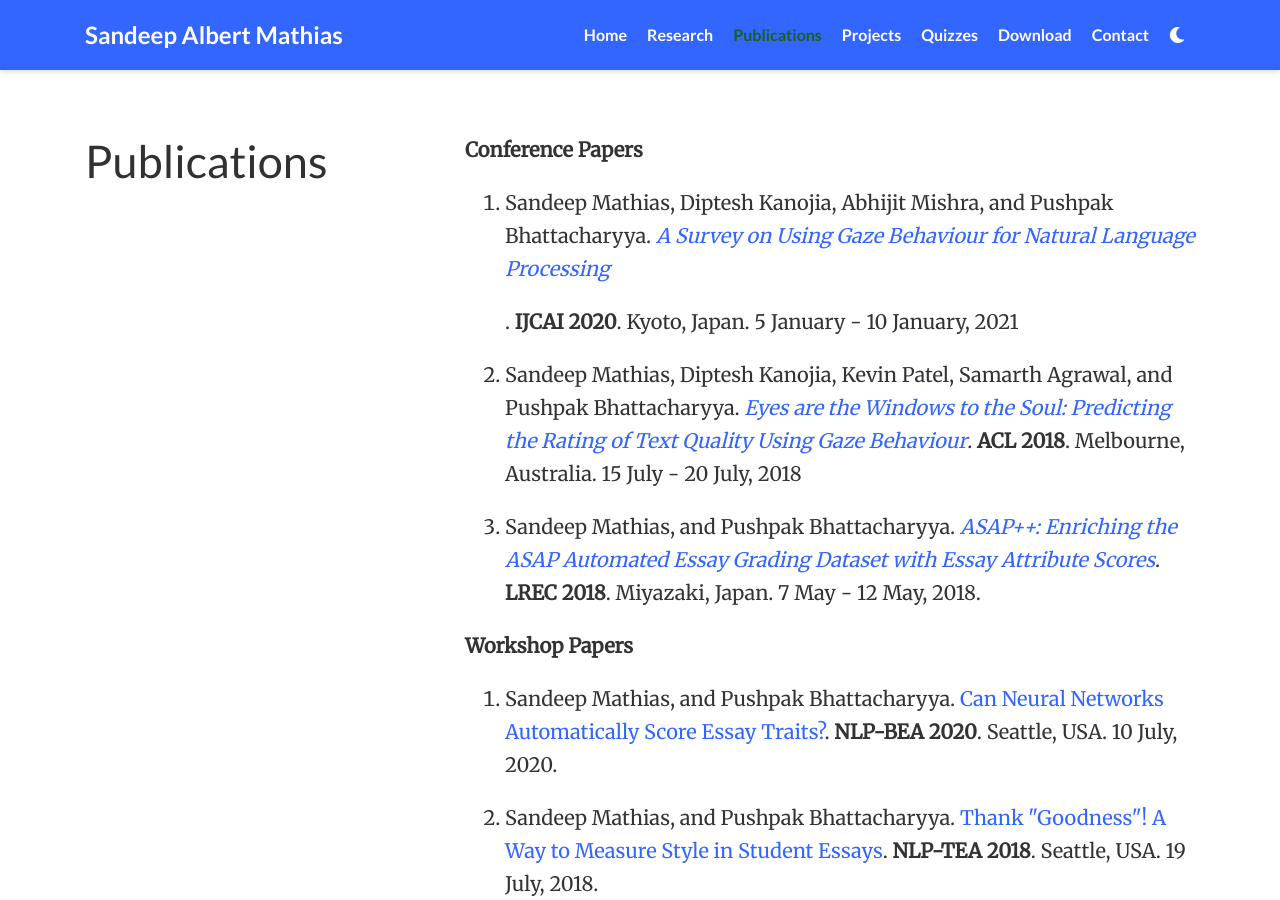
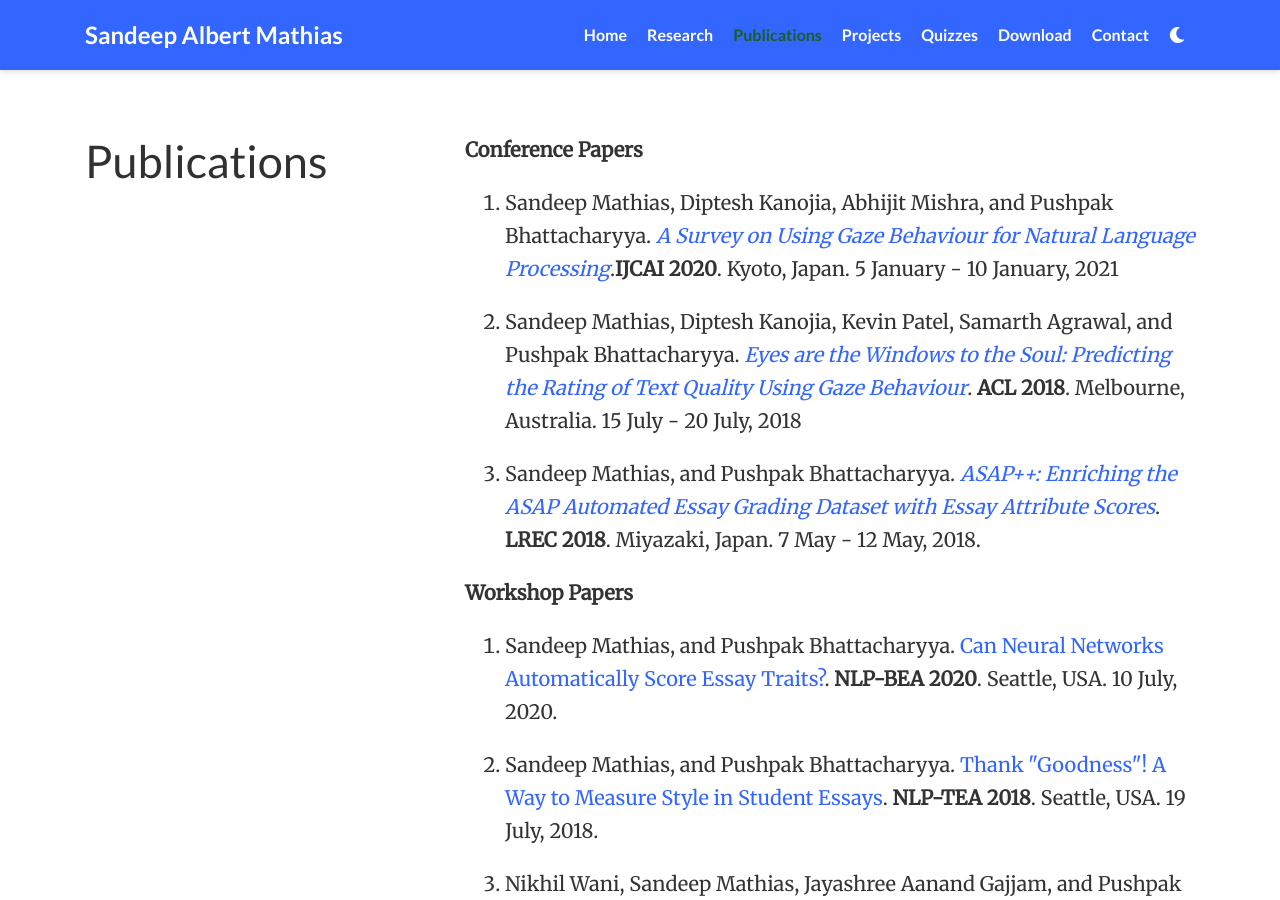
Before and after one commit to lwsam/lwsam.github.io, a Jekyll site: the page index.html, which Jekyll copies as it is, in a window 1280 px wide and 900 px high, scrolled down 1299 px. Built offline with Jekyll 4.4.1, drawn with Linux system fonts in a browser that asks for light colours; nearby versions of some CDN libraries; Markdown is read by kramdown in place of the engine named in the settings; a style sheet for code colours, icons or effects is not loaded.

```diff
--- a/index.html
+++ b/index.html
@@ -224,7 +224,7 @@
 <p><strong>Conference Papers</strong></p>
 <ol start="1">
 <li>
-	<p>Sandeep Mathias, Diptesh Kanojia, Abhijit Mishra, and Pushpak Bhattacharyya. <a href="papers/ijcai20-gaze-survey.pdf"><em>A Survey on Using Gaze Behaviour for Natural Language Processing</em></a></p>. <strong>IJCAI 2020</strong>. Kyoto, Japan. 5 January - 10 January, 2021</p>
+	<p>Sandeep Mathias, Diptesh Kanojia, Abhijit Mishra, and Pushpak Bhattacharyya. <a href="papers/ijcai20-gaze-survey.pdf"><em>A Survey on Using Gaze Behaviour for Natural Language Processing</em></a>.<strong>IJCAI 2020</strong>. Kyoto, Japan. 5 January - 10 January, 2021</p>
 </li>
 <li>
 	<p>Sandeep Mathias, Diptesh Kanojia, Kevin Patel, Samarth Agrawal, and Pushpak Bhattacharyya. <a href="papers/acl18-text-quality.pdf"><em>Eyes are the Windows to the Soul: Predicting the Rating of Text Quality Using Gaze Behaviour</em></a>. <strong>ACL 2018</strong>. Melbourne, Australia. 15 July - 20 July, 2018</p>
```
